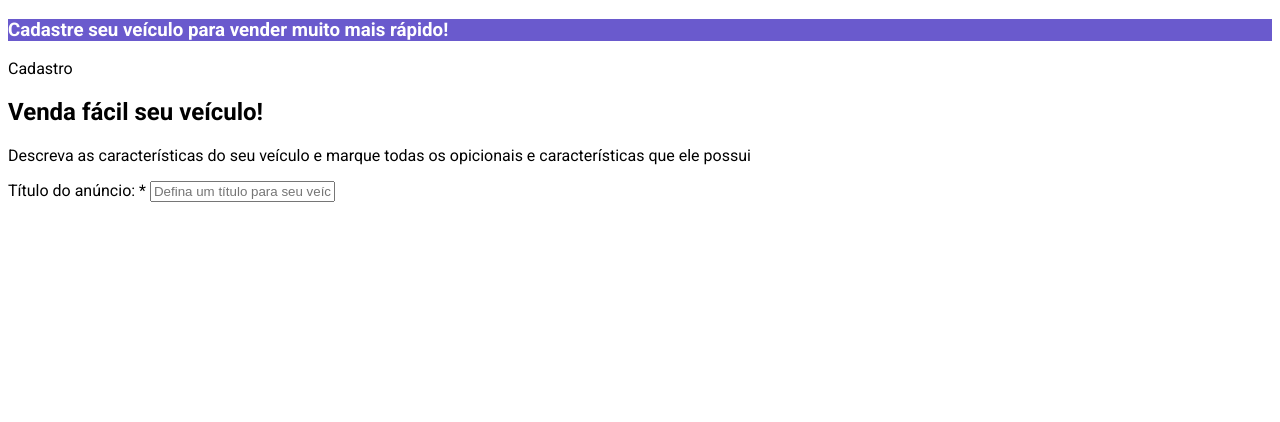
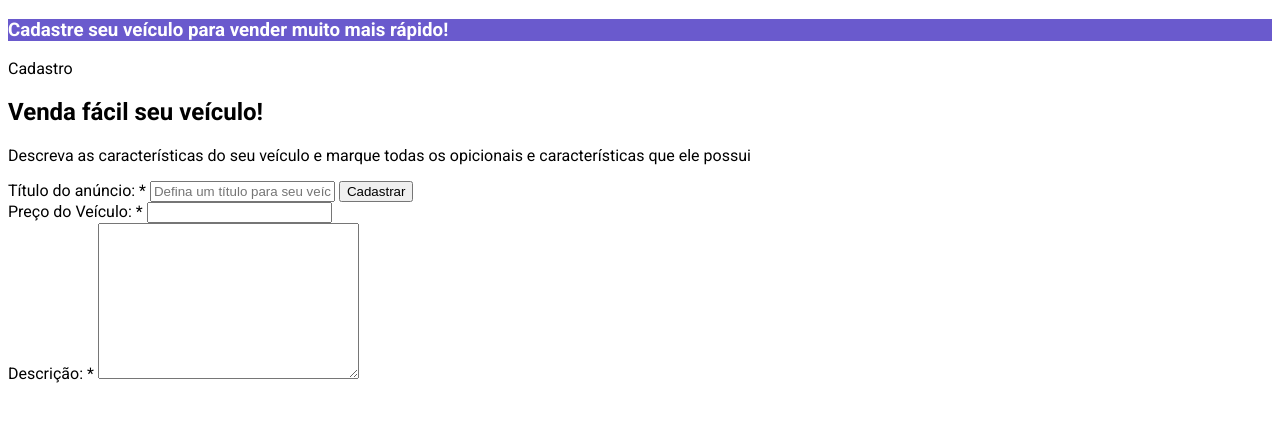
Before and after one commit to gabriel-viniciusbueno/p08_formulario-vendas-de-carro, a plain HTML site: page index.html in a window 1280 px wide. Drawn offline with Linux system fonts and the light colour scheme.

Commit message:
Update index.html

```diff
--- a/index.html
+++ b/index.html
@@ -30,9 +30,25 @@
 
                 <form action="#" method="POST">
                     <div class="box-input">
-                        <label for="title">Título do anúncio: <span class="required-field">*</span></label>
+                        <label for="title">Título do anúncio:
+                            <span class="required-field">*</span>
+                        </label>
 
                         <input id="titulo" class="block" type="text" name="title" placeholder="Defina um título para seu veículo" minlength="1" maxlength="45" required>
+
+                        <input type="submit" class="button-submit" value="Cadastrar">
+                    </div>
+                    <div class="box-input">
+                        <label for="price">Preço do Veículo:
+                            <span class="required-field">*</span>
+                            <input type="number" name="price" id="price" class="block" required>
+                        </label>
+                    </div>
+                    <div class="box-input">
+                        <label for="description">Descrição:
+                            <span class="required-field">*</span>
+                        </label>
+                        <textarea name="description" id="descricao" cols="30" rows="10"></textarea>
                     </div>
                 </form>
 
```
